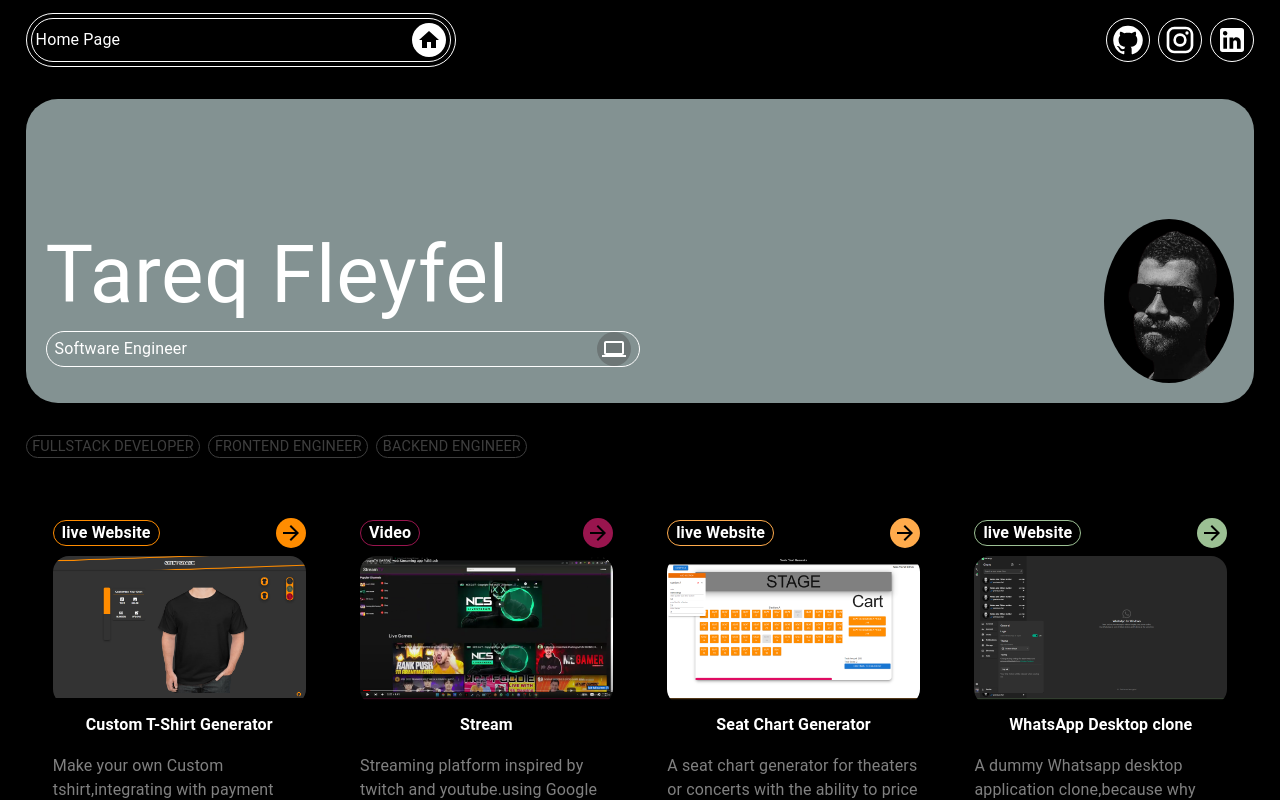
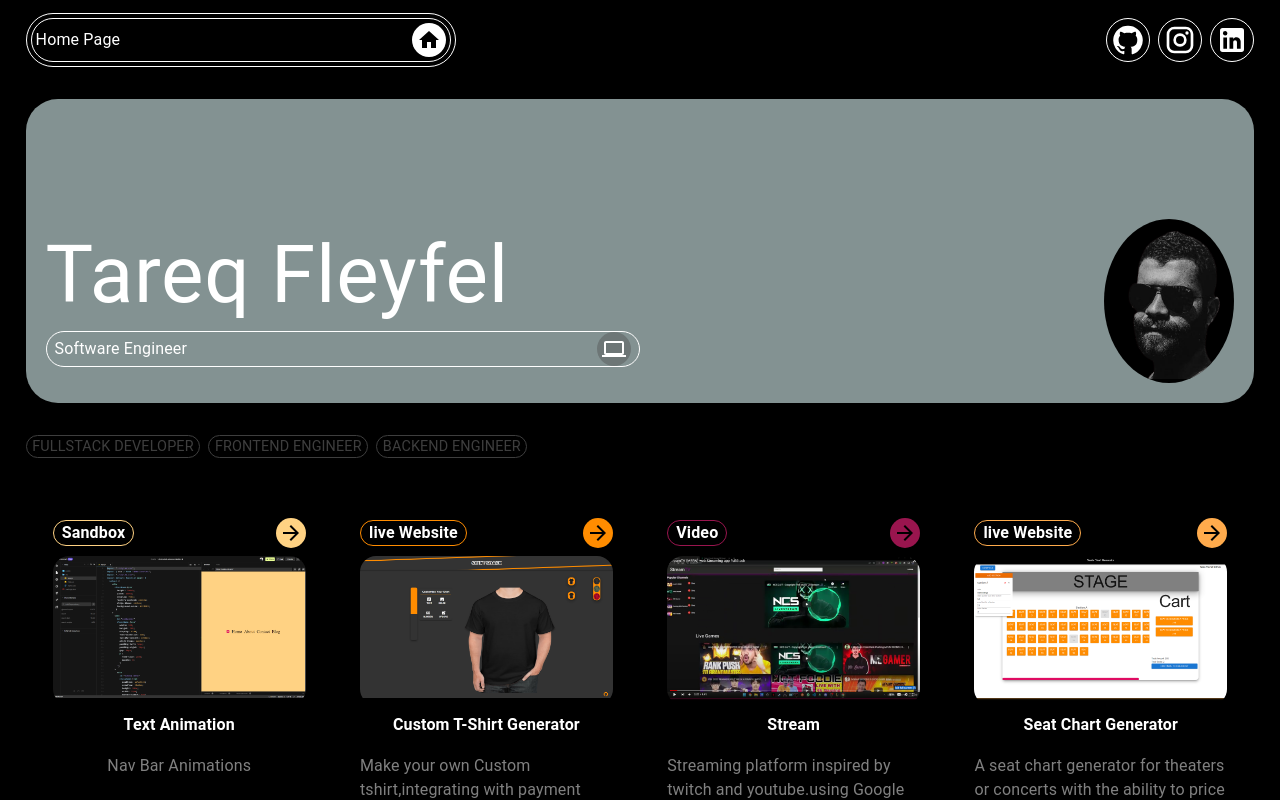
Before and after one commit to TareqFl/portfolio, a React (Create React App) app: page / in a window 1280 px wide. Shown: the top 800 px of the page. Built offline with nearby package versions, Linux system fonts and the light colour scheme.

Commit message:
add new Project

```diff
--- a/src/App.jsx
+++ b/src/App.jsx
@@ -23,6 +23,7 @@ import React from "react";
 import InfoCard from "./Components/InfoCard/InfoCard";
 import ProjectCard from "./Components/ProjectCards/ProjectCard";
 import * as style from "./styles";
+import sandbox from "./Assets/sandbox.png";
 import shirtShack from "./Assets/shirtShack.png";
 import seat from "./Assets/seatGen.png";
 import stream from "./Assets/stream.png";
@@ -113,6 +114,17 @@ const App = () => {
       </Grid>
       <Grid container sx={{ transition: "1s" }}>
         <ProjectCard
+          status="Sandbox"
+          title="Text Animation"
+          src={sandbox}
+          info={"Nav Bar Animations"}
+          bgColor="transparent"
+          buttonColor="#ffd283"
+          shadow="ffd283"
+          onClick={() => window.open("https://codesandbox.io/u/TareqFl")}
+        />
+
+        <ProjectCard
           status="live Website"
           title={"Custom T-Shirt Generator"}
           src={shirtShack}
@@ -177,7 +189,7 @@ const App = () => {
           }
           bgColor="black"
           shadow="#FFEEAD"
-          buttonColor="#FFEEAD"
+          buttonColor="white"
           onClick={() =>
             window.open("https://www.youtube.com/watch?v=DwtvLMmZAvk&t=21s")
           }
--- a/src/Components/ProjectCards/ProjectCard.jsx
+++ b/src/Components/ProjectCards/ProjectCard.jsx
@@ -92,6 +92,7 @@ const ProjectCard = ({
               className="goTo"
               size="small"
               sx={{
+                overflow: "hidden",
                 backgroundColor: buttonColor ? buttonColor : "white",
                 "&:hover": {
                   backgroundColor: buttonColor ? buttonColor : "white",
```
Also changed, not shown: src/Assets/sandbox.png (added).
